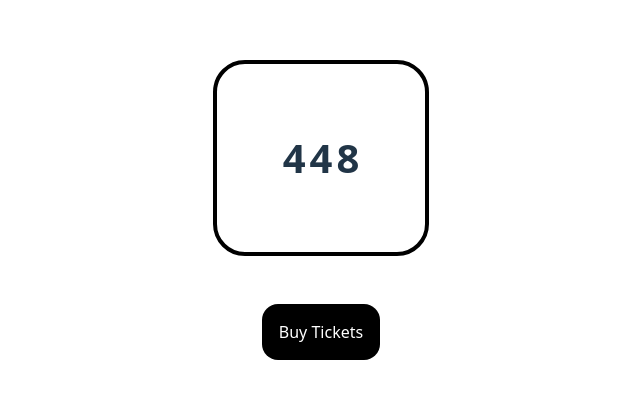
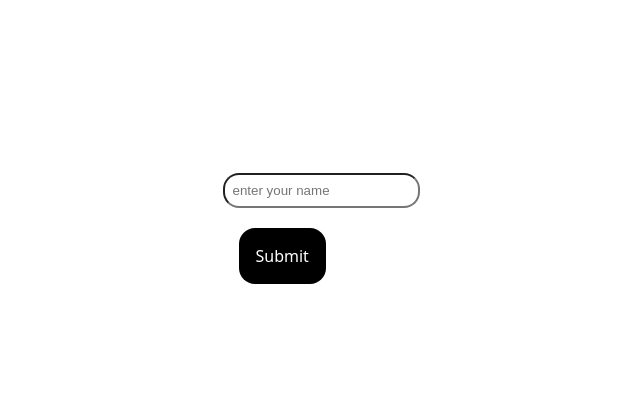
Before and after one commit to nishav07/React-playground, a React (Vite) app: page / in a window 1280 px wide. Shown: the part 170-568 px from the top of the page, without its empty margins (319-959 px from the left). Built offline with nearby package versions, Linux system fonts and the light colour scheme.

Commit message:
understanding form concept

```diff
--- a/src/App.jsx
+++ b/src/App.jsx
@@ -4,15 +4,21 @@ import Msgbox from './tempFile/Msgbox.jsx';
 import Video from './Video.jsx';
 import TodoList from './TodoList.jsx';
 import LotteryGame from './LotteryGame.jsx';
-
 import Lottery from './Lottery.jsx';
+import { sum } from './helper.js';
+import Form from './Form.jsx';
 
 function App() {
 
+  let winCondition = (ticket) => {
+    return  sum(ticket) === 15;
+  }
 
+  //passing fucntion as a props
   return (
    <>
-   <Lottery n={3} winningSum={18}/>
+   <Form/>
+   {/* <Lottery n={3} winningSum={15}/>    */}
    {/* <LotteryGame/> */}
    </>
   )
--- /dev/null
+++ b/src/Form.jsx
@@ -0,0 +1,18 @@
+import { useState } from "react";
+
+export default function Form(){
+    let [fullName,setFullName] = useState("");
+
+    function updateInput(e){
+        let curr = e.target.value;
+        console.log(curr)
+       setFullName(curr)
+    }
+    return(<>
+    <form action="/">
+    <input type="text" placeholder="enter your name"  onChange={updateInput} />
+    <p>{fullName}</p>
+    <button>Submit</button>
+    </form>
+    </>)
+}
```
